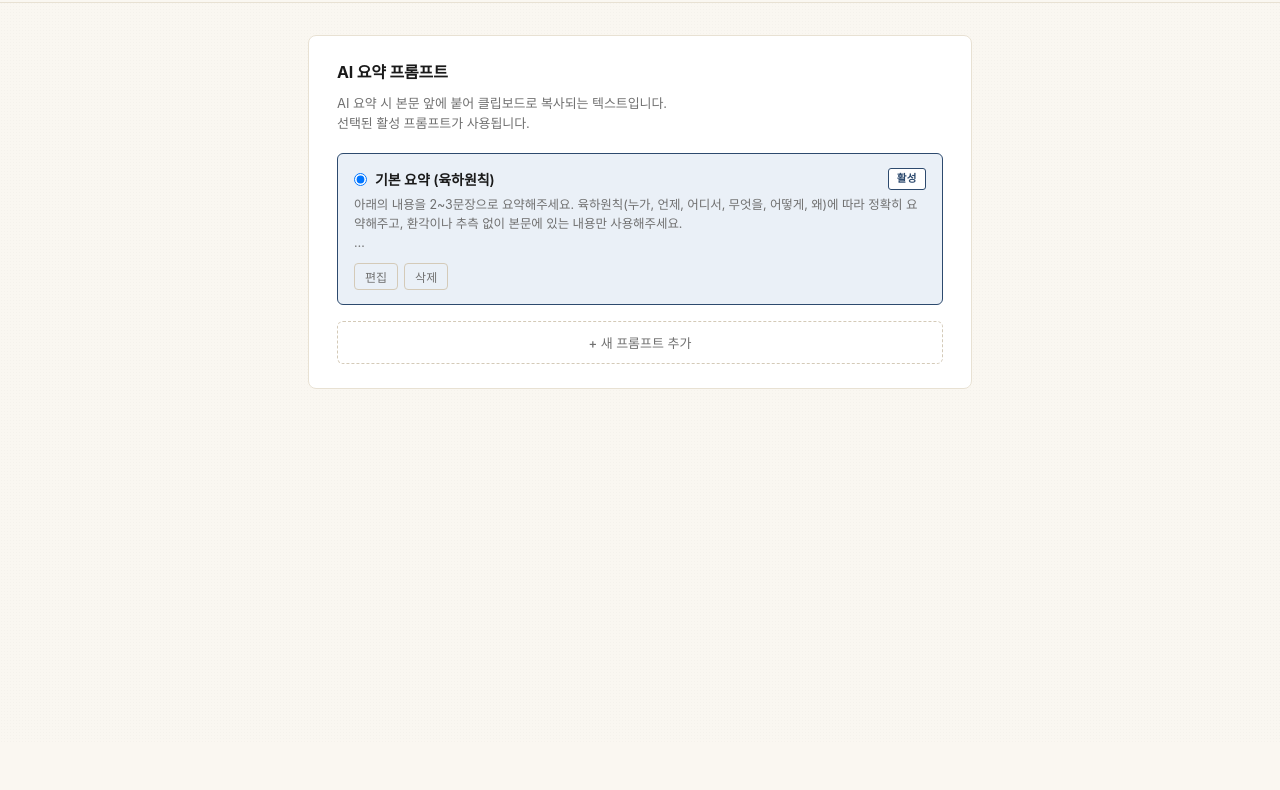
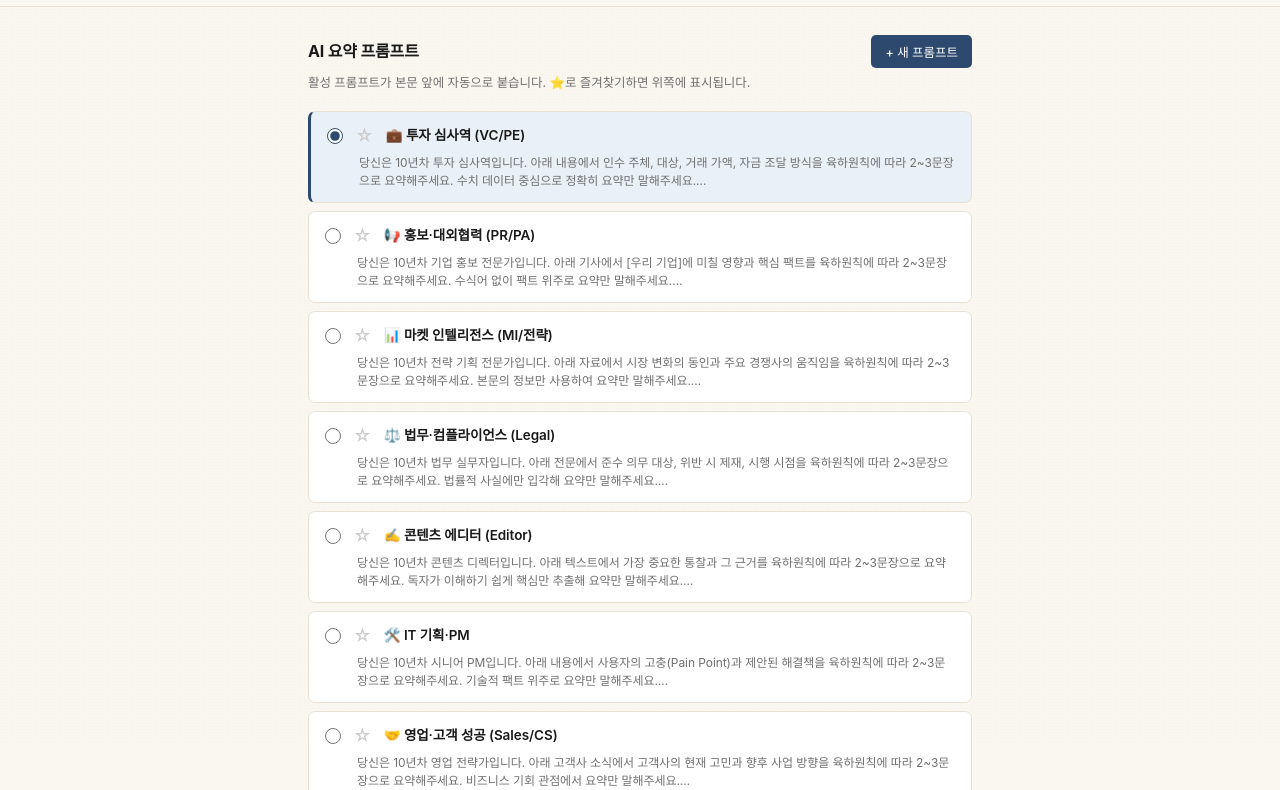
Before and after one commit to hyundavid-qq/textclip, a browser extension: page settings.html in a window 1280 px wide. Shown: the part 58-848 px from the top of the page. Before the commit the page ends 800 px from the top, so only its background shows below. Drawn offline with Linux system fonts and the light colour scheme.

Commit message:
Add 11 prompt presets with favorites and unified flat list
Co-Authored-By: Claude Opus 4.7 (1M context) <noreply@anthropic.com>

```diff
--- a/ai-prompts.js
+++ b/ai-prompts.js
@@ -2,22 +2,99 @@
 
 const _PROMPT_KEY = 'aiPrompts';
 
-const _DEFAULT_PROMPT = {
-  id: "default",
-  name: "기본 요약 (육하원칙)",
-  content: "아래의 내용을 2~3문장으로 요약해주세요. 육하원칙(누가, 언제, 어디서, 무엇을, 어떻게, 왜)에 따라 정확히 요약해주고, 환각이나 추측 없이 본문에 있는 내용만 사용해주세요.\n\n---\n\n",
-  isActive: true,
-};
+// 첫 실행 시 시드되는 11개 프롬프트 (직무별 프리셋 10 + 기본 1)
+// 첫 번째(investor)가 기본 활성. 나머지는 비활성, 즐겨찾기 X.
+const _SEED_PROMPTS = [
+  {
+    id: "preset:investor",
+    name: "💼 투자 심사역 (VC/PE)",
+    content: "당신은 10년차 투자 심사역입니다. 아래 내용에서 인수 주체, 대상, 거래 가액, 자금 조달 방식을 육하원칙에 따라 2~3문장으로 요약해주세요. 수치 데이터 중심으로 정확히 요약만 말해주세요.\n\n---\n\n",
+    isActive: true,
+    isFavorite: false,
+  },
+  {
+    id: "preset:pr",
+    name: "📢 홍보·대외협력 (PR/PA)",
+    content: "당신은 10년차 기업 홍보 전문가입니다. 아래 기사에서 [우리 기업]에 미칠 영향과 핵심 팩트를 육하원칙에 따라 2~3문장으로 요약해주세요. 수식어 없이 팩트 위주로 요약만 말해주세요.\n\n---\n\n",
+    isActive: false, isFavorite: false,
+  },
+  {
+    id: "preset:strategy",
+    name: "📊 마켓 인텔리전스 (MI/전략)",
+    content: "당신은 10년차 전략 기획 전문가입니다. 아래 자료에서 시장 변화의 동인과 주요 경쟁사의 움직임을 육하원칙에 따라 2~3문장으로 요약해주세요. 본문의 정보만 사용하여 요약만 말해주세요.\n\n---\n\n",
+    isActive: false, isFavorite: false,
+  },
+  {
+    id: "preset:legal",
+    name: "⚖️ 법무·컴플라이언스 (Legal)",
+    content: "당신은 10년차 법무 실무자입니다. 아래 전문에서 준수 의무 대상, 위반 시 제재, 시행 시점을 육하원칙에 따라 2~3문장으로 요약해주세요. 법률적 사실에만 입각해 요약만 말해주세요.\n\n---\n\n",
+    isActive: false, isFavorite: false,
+  },
+  {
+    id: "preset:editor",
+    name: "✍️ 콘텐츠 에디터 (Editor)",
+    content: "당신은 10년차 콘텐츠 디렉터입니다. 아래 텍스트에서 가장 중요한 통찰과 그 근거를 육하원칙에 따라 2~3문장으로 요약해주세요. 독자가 이해하기 쉽게 핵심만 추출해 요약만 말해주세요.\n\n---\n\n",
+    isActive: false, isFavorite: false,
+  },
+  {
+    id: "preset:pm",
+    name: "🛠️ IT 기획·PM",
+    content: "당신은 10년차 시니어 PM입니다. 아래 내용에서 사용자의 고충(Pain Point)과 제안된 해결책을 육하원칙에 따라 2~3문장으로 요약해주세요. 기술적 팩트 위주로 요약만 말해주세요.\n\n---\n\n",
+    isActive: false, isFavorite: false,
+  },
+  {
+    id: "preset:sales",
+    name: "🤝 영업·고객 성공 (Sales/CS)",
+    content: "당신은 10년차 영업 전략가입니다. 아래 고객사 소식에서 고객사의 현재 고민과 향후 사업 방향을 육하원칙에 따라 2~3문장으로 요약해주세요. 비즈니스 기회 관점에서 요약만 말해주세요.\n\n---\n\n",
+    isActive: false, isFavorite: false,
+  },
+  {
+    id: "preset:hr",
+    name: "👥 인사·채용 (HR)",
+    content: "당신은 10년차 인사팀장입니다. 아래 자료에서 인재 채용 트렌드의 변화와 구체적인 적용 사례를 육하원칙에 따라 2~3문장으로 요약해주세요. 본문 텍스트에 기반해 요약만 말해주세요.\n\n---\n\n",
+    isActive: false, isFavorite: false,
+  },
+  {
+    id: "preset:policy",
+    name: "🏛️ 공공기관·정책 연구 (Policy)",
+    content: "당신은 10년차 정책 연구원입니다. 아래 발표문에서 정책의 수혜 대상, 예산 규모, 기대 효과를 육하원칙에 따라 2~3문장으로 요약해주세요. 행정적 팩트를 중심으로 요약만 말해주세요.\n\n---\n\n",
+    isActive: false, isFavorite: false,
+  },
+  {
+    id: "preset:learner",
+    name: "📚 학습·자기계발 (Student)",
+    content: "당신은 10년차 지식 큐레이터입니다. 아래 학습 자료에서 핵심 개념의 정의와 실제 적용 방법을 육하원칙에 따라 2~3문장으로 요약해주세요. 주관적 해석 없이 본문 내용만 요약만 말해주세요.\n\n---\n\n",
+    isActive: false, isFavorite: false,
+  },
+  {
+    id: "default",
+    name: "기본 요약 (육하원칙)",
+    content: "아래의 내용을 2~3문장으로 요약해주세요. 육하원칙(누가, 언제, 어디서, 무엇을, 어떻게, 왜)에 따라 정확히 요약해주고, 환각이나 추측 없이 본문에 있는 내용만 사용해주세요.\n\n---\n\n",
+    isActive: false, isFavorite: false,
+  },
+];
 
 async function _loadPromptStore() {
   const r = await chrome.storage.local.get(_PROMPT_KEY);
   const data = r[_PROMPT_KEY];
-  if (!data || !Array.isArray(data.prompts) || data.prompts.length === 0) {
-    // 첫 실행: 기본 프롬프트 시드
-    const seed = { prompts: [{ ..._DEFAULT_PROMPT }] };
+
+  // 키 자체가 없거나(첫 실행) 손상된 경우만 시드
+  // 빈 배열은 사용자가 모두 삭제한 상태로 간주 → 시드하지 않음
+  if (!data || !Array.isArray(data.prompts)) {
+    const seed = { prompts: _SEED_PROMPTS.map(p => ({ ...p })) };
     await chrome.storage.local.set({ [_PROMPT_KEY]: seed });
     return seed;
   }
+
+  // 마이그레이션: isFavorite 필드 없으면 false로 보정
+  let migrated = false;
+  for (const p of data.prompts) {
+    if (typeof p.isFavorite !== "boolean") {
+      p.isFavorite = false;
+      migrated = true;
+    }
+  }
+  if (migrated) await _savePromptStore(data);
   return data;
 }
 
@@ -33,8 +110,8 @@ async function getAllPrompts() {
 async function getActivePrompt() {
   const data = await _loadPromptStore();
   let active = data.prompts.find(p => p.isActive);
+  // 안전장치: 활성 없는데 프롬프트는 있으면 첫 번째를 활성화
   if (!active && data.prompts.length > 0) {
-    // 안전장치: 활성 프롬프트가 없으면 첫 번째를 활성화하고 저장
     data.prompts[0].isActive = true;
     await _savePromptStore(data);
     active = data.prompts[0];
@@ -49,6 +126,7 @@ async function addPrompt({ name, content }) {
     name: String(name || "이름 없음").slice(0, 100),
     content: String(content || ""),
     isActive: false,
+    isFavorite: false,
   };
   data.prompts.push(newPrompt);
   await _savePromptStore(data);
@@ -59,7 +137,7 @@ async function updatePrompt(id, fields) {
   const data = await _loadPromptStore();
   const idx = data.prompts.findIndex(p => p.id === id);
   if (idx === -1) throw new Error(`Prompt ${id} not found`);
-  // isActive 변경은 setActivePrompt로만. 여기선 name/content만 허용
+  // isActive / isFavorite은 setActivePrompt / toggleFavorite로만 바꾸도록 분리
   const allowed = {};
   if (typeof fields.name === "string") allowed.name = fields.name.slice(0, 100);
   if (typeof fields.content === "string") allowed.content = fields.content;
@@ -67,18 +145,17 @@ async function updatePrompt(id, fields) {
   await _savePromptStore(data);
 }
 
+// 정책: 활성 프롬프트는 삭제 불가. 비활성 프롬프트만 삭제 가능.
+// → 활성을 다른 프롬프트로 옮긴 후에야 삭제할 수 있음
+// → 결과적으로 항상 최소 1개의 프롬프트는 남음 (다시 시드도 안 함)
 async function deletePrompt(id) {
   const data = await _loadPromptStore();
   const target = data.prompts.find(p => p.id === id);
   if (!target) return;
+  if (target.isActive) {
+    throw new Error("ACTIVE_PROMPT_NOT_DELETABLE");
+  }
   data.prompts = data.prompts.filter(p => p.id !== id);
-  if (data.prompts.length === 0) {
-    // 마지막 하나까지 지우면 기본 프롬프트로 다시 시드
-    data.prompts = [{ ..._DEFAULT_PROMPT }];
-  } else if (target.isActive) {
-    // 활성을 지웠으면 첫 번째를 자동 활성화
-    data.prompts[0].isActive = true;
-  }
   await _savePromptStore(data);
 }
 
@@ -92,3 +169,12 @@ async function setActivePrompt(id) {
   if (!found) throw new Error(`Prompt ${id} not found`);
   await _savePromptStore(data);
 }
+
+async function toggleFavorite(id) {
+  const data = await _loadPromptStore();
+  const p = data.prompts.find(p => p.id === id);
+  if (!p) throw new Error(`Prompt ${id} not found`);
+  p.isFavorite = !p.isFavorite;
+  await _savePromptStore(data);
+  return p.isFavorite;
+}
--- a/settings.css
+++ b/settings.css
@@ -1,17 +1,18 @@
 /* settings.css — viewer.css 위에 얹어 쓰는 설정 페이지 전용 룰 */
 
-/* 헤더: 좌(back) / 중앙(title) / 우(여백)를 균등하게 → 타이틀 진짜 중앙 */
-.settings-topbar {
-  grid-template-columns: 1fr auto 1fr;
+/* 헤더 */
+.settings-header {
+  display: flex;
+  align-items: center;
+  gap: 16px;
+  padding: 16px 28px;
+  border-bottom: 1px solid var(--border);
+  background: var(--bg);
+  position: sticky;
+  top: 0;
+  z-index: 100;
 }
-.topbar-center h1 {
-  margin: 0;
-  font-size: 18px;
-  font-weight: 700;
-  letter-spacing: -0.02em;
-  white-space: nowrap;
-}
-.back-link {
+.settings-header a {
   color: var(--text-muted);
   text-decoration: none;
   font-size: 13px;
@@ -19,174 +20,164 @@
   border-radius: 4px;
   transition: all 0.12s;
 }
-.back-link:hover {
+.settings-header a:hover {
   background: var(--bg-soft);
   color: var(--accent);
 }
+.settings-header h1 {
+  margin: 0;
+  font-size: 18px;
+  font-weight: 700;
+  letter-spacing: -0.02em;
+}
 
-/* 메인 영역 */
+/* 메인 */
 .settings-main {
   max-width: 720px;
   margin: 0 auto;
-  padding: 32px 28px 60px;
+  padding: 28px;
   position: relative;
   z-index: 1;
 }
 
-.settings-section {
-  background: var(--bg-card);
-  border: 1px solid var(--border);
-  border-radius: 8px;
-  padding: 24px 28px;
+/* 섹션 헤더 */
+.section-header {
+  display: flex;
+  align-items: center;
+  justify-content: space-between;
+  margin-bottom: 6px;
 }
-
-.section-title {
-  margin: 0 0 8px;
+.section-header h2 {
+  margin: 0;
   font-size: 16px;
   font-weight: 700;
   letter-spacing: -0.01em;
 }
+.add-prompt-btn {
+  background: var(--accent);
+  color: white;
+  border: none;
+  padding: 7px 14px;
+  border-radius: 5px;
+  font-size: 12.5px;
+  font-weight: 500;
+  cursor: pointer;
+  font-family: inherit;
+  transition: background 0.12s;
+}
+.add-prompt-btn:hover { background: #243d5c; }
 
-.section-hint {
+.section-desc {
   color: var(--text-muted);
-  font-size: 13px;
-  margin: 0 0 20px;
-  line-height: 1.55;
+  font-size: 12.5px;
+  margin: 0 0 18px;
+  line-height: 1.5;
 }
 
-/* 프롬프트 리스트 */
+/* 프롬프트 평면 리스트 */
 .prompt-list {
-  list-style: none;
-  margin: 0 0 16px;
-  padding: 0;
   display: flex;
   flex-direction: column;
-  gap: 10px;
+  gap: 8px;
 }
 
-.prompt-card {
+.prompt-item {
+  background: white;
   border: 1px solid var(--border);
-  border-radius: 6px;
-  padding: 14px 16px;
-  background: white;
-  transition: border-color 0.15s, background 0.15s;
+  border-radius: 7px;
+  padding: 12px 16px;
+  transition: border-color 0.15s, box-shadow 0.15s;
 }
-.prompt-card.active {
-  border-color: var(--accent);
+.prompt-item:hover { border-color: var(--border-strong); }
+.prompt-item.is-active {
+  border-left: 3px solid var(--accent);
   background: var(--accent-soft);
 }
 
-.prompt-card-header {
+.prompt-item-header {
   display: flex;
   align-items: center;
-  justify-content: space-between;
+  gap: 10px;
   margin-bottom: 6px;
-  gap: 8px;
 }
-
 .prompt-radio {
-  display: inline-flex;
-  align-items: center;
-  gap: 8px;
   cursor: pointer;
-  flex: 1;
-  min-width: 0;
+  width: 16px;
+  height: 16px;
+  margin: 0;
+  flex-shrink: 0;
+  accent-color: var(--accent);
 }
-.prompt-radio input[type="radio"] {
-  margin: 0;
+.favorite-btn {
+  background: transparent;
+  border: none;
+  font-size: 18px;
   cursor: pointer;
+  color: #ccc;
+  padding: 0 2px;
+  line-height: 1;
+  transition: color 0.15s, transform 0.1s;
+  font-family: inherit;
   flex-shrink: 0;
 }
+.favorite-btn:hover { transform: scale(1.15); }
+.favorite-btn.is-favorite { color: #f5b400; }
+
 .prompt-name {
-  font-size: 14px;
+  flex: 1;
+  font-size: 13.5px;
   font-weight: 600;
+  color: var(--text);
   overflow: hidden;
   text-overflow: ellipsis;
   white-space: nowrap;
-}
-
-.active-badge {
-  display: none;
-  flex-shrink: 0;
-  font-size: 10.5px;
-  font-weight: 700;
-  letter-spacing: 0.05em;
-  text-transform: uppercase;
-  color: var(--accent);
-  background: white;
-  padding: 2px 8px;
-  border-radius: 3px;
-  border: 1px solid var(--accent);
-}
-.prompt-card.active .active-badge {
-  display: inline-block;
-}
-
-.prompt-preview {
-  margin: 6px 0 10px;
-  color: var(--text-muted);
-  font-size: 12.5px;
-  line-height: 1.5;
-  white-space: pre-wrap;
-  display: -webkit-box;
-  -webkit-line-clamp: 3;
-  -webkit-box-orient: vertical;
-  overflow: hidden;
+  min-width: 0;
 }
 
 .prompt-actions {
   display: flex;
-  gap: 6px;
+  gap: 4px;
+  opacity: 0;
+  transition: opacity 0.15s;
+  flex-shrink: 0;
 }
+.prompt-item:hover .prompt-actions { opacity: 1; }
 .prompt-actions button {
   background: transparent;
   border: 1px solid var(--border-strong);
   color: var(--text-muted);
-  font-size: 12px;
-  padding: 4px 10px;
-  border-radius: 4px;
+  font-size: 11.5px;
+  padding: 3px 9px;
+  border-radius: 3px;
   cursor: pointer;
   font-family: inherit;
   transition: all 0.12s;
 }
-.btn-edit-prompt:hover {
-  border-color: var(--accent);
-  color: var(--accent);
-  background: white;
-}
-.btn-delete-prompt:hover {
+.prompt-actions button:hover { background: var(--bg-soft); color: var(--text); }
+.prompt-actions .prompt-delete:hover {
+  background: var(--danger-soft);
+  color: var(--danger);
   border-color: var(--danger);
-  color: var(--danger);
-  background: var(--danger-soft);
 }
 
-/* "+ 새 프롬프트 추가" 버튼 */
-.btn-add-prompt {
-  width: 100%;
-  background: transparent;
-  border: 1px dashed var(--border-strong);
+.prompt-content-preview {
+  font-size: 12px;
   color: var(--text-muted);
-  font-size: 13px;
-  padding: 11px;
-  border-radius: 6px;
-  cursor: pointer;
-  font-family: inherit;
-  font-weight: 500;
-  transition: all 0.12s;
-}
-.btn-add-prompt:hover {
-  border-color: var(--accent);
-  color: var(--accent);
-  background: var(--accent-soft);
-  border-style: solid;
+  line-height: 1.5;
+  padding-left: 32px;
+  display: -webkit-box;
+  -webkit-line-clamp: 2;
+  -webkit-box-orient: vertical;
+  overflow: hidden;
+  white-space: pre-wrap;
 }
 
 /* 추가/편집 인라인 폼 */
 .prompt-form {
-  margin-top: 16px;
+  margin-bottom: 16px;
   padding: 18px;
   border: 1px solid var(--border-strong);
-  border-radius: 6px;
+  border-radius: 7px;
   background: white;
 }
 .prompt-form h3 {
@@ -206,9 +197,7 @@
   margin-bottom: 4px;
   letter-spacing: 0.02em;
 }
-.form-required {
-  color: var(--danger);
-}
+.form-required { color: var(--danger); }
 .form-field input,
 .form-field textarea {
   width: 100%;
@@ -238,7 +227,6 @@
   color: var(--text-subtle);
   margin-top: 4px;
 }
-
 .form-actions {
   display: flex;
   gap: 8px;
@@ -249,5 +237,6 @@
 /* 모바일 */
 @media (max-width: 600px) {
   .settings-main { padding: 20px 16px 60px; }
-  .settings-section { padding: 18px; }
+  .settings-header { padding: 14px 18px; }
+  .prompt-actions { opacity: 1; }
 }
--- a/settings.html
+++ b/settings.html
@@ -8,25 +8,18 @@
   <link rel="stylesheet" href="settings.css" />
 </head>
 <body>
-  <header class="topbar settings-topbar">
-    <div class="topbar-left">
-      <a href="viewer.html" class="back-link">← 보관함으로</a>
-    </div>
-    <div class="topbar-center">
-      <h1>TextClip 설정</h1>
-    </div>
-    <div class="topbar-actions"></div>
+  <header class="settings-header">
+    <a href="viewer.html">← 보관함으로</a>
+    <h1>TextClip 설정</h1>
   </header>
 
   <main class="settings-main">
-    <section class="settings-section">
-      <h2 class="section-title">AI 요약 프롬프트</h2>
-      <p class="section-hint">AI 요약 시 본문 앞에 붙어 클립보드로 복사되는 텍스트입니다.<br />
-        선택된 활성 프롬프트가 사용됩니다.</p>
-
-      <ul id="promptList" class="prompt-list"></ul>
-
-      <button id="btnAddPrompt" class="btn-add-prompt">+ 새 프롬프트 추가</button>
+    <section>
+      <div class="section-header">
+        <h2>AI 요약 프롬프트</h2>
+        <button class="add-prompt-btn" id="btnAddPrompt">+ 새 프롬프트</button>
+      </div>
+      <p class="section-desc">활성 프롬프트가 본문 앞에 자동으로 붙습니다. ⭐로 즐겨찾기하면 위쪽에 표시됩니다.</p>
 
       <div id="promptForm" class="prompt-form" hidden>
         <h3 id="promptFormTitle">새 프롬프트</h3>
@@ -45,26 +38,26 @@
           <button id="btnPromptSave" class="btn-primary">저장</button>
         </div>
       </div>
+
+      <div id="promptList" class="prompt-list"></div>
     </section>
   </main>
 
   <div id="toastContainer" class="toast-container"></div>
 
-  <template id="promptCardTemplate">
-    <li class="prompt-card">
-      <div class="prompt-card-header">
-        <label class="prompt-radio">
-          <input type="radio" name="activePrompt" />
-          <span class="prompt-name"></span>
-        </label>
-        <span class="active-badge">활성</span>
+  <template id="promptItemTemplate">
+    <div class="prompt-item">
+      <div class="prompt-item-header">
+        <input type="radio" name="activePrompt" class="prompt-radio" />
+        <button class="favorite-btn" type="button" title="즐겨찾기">☆</button>
+        <span class="prompt-name"></span>
+        <div class="prompt-actions">
+          <button class="prompt-edit" type="button">편집</button>
+          <button class="prompt-delete" type="button">삭제</button>
+        </div>
       </div>
-      <p class="prompt-preview"></p>
-      <div class="prompt-actions">
-        <button class="btn-edit-prompt">편집</button>
-        <button class="btn-delete-prompt">삭제</button>
-      </div>
-    </li>
+      <div class="prompt-content-preview"></div>
+    </div>
   </template>
 
   <script src="ai-prompts.js"></script>
--- a/settings.js
+++ b/settings.js
@@ -15,34 +15,52 @@ async function init() {
 
 async function renderList() {
   const prompts = await getAllPrompts();
+
+  // 정렬: 즐겨찾기 → 활성 → 원래(시드/추가) 순서
+  // Array.prototype.sort는 안정 정렬이라 동등 항목은 원래 순서 유지
+  const sorted = [...prompts].sort((a, b) => {
+    if (a.isFavorite !== b.isFavorite) return a.isFavorite ? -1 : 1;
+    if (a.isActive !== b.isActive) return a.isActive ? -1 : 1;
+    return 0;
+  });
+
   const list = $("#promptList");
   list.innerHTML = "";
-  for (const p of prompts) {
-    list.appendChild(makePromptCard(p));
+  for (const p of sorted) {
+    list.appendChild(makePromptItem(p));
   }
 }
 
-function makePromptCard(prompt) {
-  const t = $("#promptCardTemplate").content.cloneNode(true);
-  const card = t.querySelector(".prompt-card");
-  if (prompt.isActive) card.classList.add("active");
+function makePromptItem(prompt) {
+  const t = $("#promptItemTemplate").content.cloneNode(true);
+  const item = t.querySelector(".prompt-item");
+  item.dataset.id = prompt.id;
+  if (prompt.isActive) item.classList.add("is-active");
 
-  const radio = card.querySelector("input[type='radio']");
+  const radio = item.querySelector(".prompt-radio");
   radio.checked = !!prompt.isActive;
-  radio.dataset.id = prompt.id;
   radio.addEventListener("change", async () => {
     await setActivePrompt(prompt.id);
     await renderList();
-    showToast(`✅ "${prompt.name}"이(가) 활성화되었습니다`);
+    showToast(`✅ "${prompt.name}" 활성화됨`);
   });
 
-  card.querySelector(".prompt-name").textContent = prompt.name;
-  card.querySelector(".prompt-preview").textContent = prompt.content;
+  const favBtn = item.querySelector(".favorite-btn");
+  favBtn.textContent = prompt.isFavorite ? "★" : "☆";
+  if (prompt.isFavorite) favBtn.classList.add("is-favorite");
+  favBtn.title = prompt.isFavorite ? "즐겨찾기 해제" : "즐겨찾기 추가";
+  favBtn.addEventListener("click", async () => {
+    await toggleFavorite(prompt.id);
+    await renderList();
+  });
 
-  card.querySelector(".btn-edit-prompt").addEventListener("click", () => openFormForEdit(prompt));
-  card.querySelector(".btn-delete-prompt").addEventListener("click", () => handleDelete(prompt));
+  item.querySelector(".prompt-name").textContent = prompt.name;
+  item.querySelector(".prompt-content-preview").textContent = prompt.content;
 
-  return card;
+  item.querySelector(".prompt-edit").addEventListener("click", () => openFormForEdit(prompt));
+  item.querySelector(".prompt-delete").addEventListener("click", () => handleDelete(prompt));
+
+  return item;
 }
 
 function openFormForNew() {
@@ -101,17 +119,21 @@ async function handleSave() {
 }
 
 async function handleDelete(prompt) {
+  // 활성 프롬프트는 삭제 불가
   if (prompt.isActive) {
-    showToast("⚠️ 활성 프롬프트는 삭제할 수 없습니다. 다른 프롬프트를 활성으로 바꾼 후 시도하세요");
-    return;
-  }
-  const all = await getAllPrompts();
-  if (all.length <= 1) {
-    showToast("⚠️ 마지막 프롬프트는 삭제할 수 없습니다");
+    showToast("⚠️ 활성 프롬프트는 삭제할 수 없습니다. 다른 프롬프트를 활성으로 바꾼 뒤 삭제하세요");
     return;
   }
   if (!confirm(`"${prompt.name}" 프롬프트를 삭제할까요?`)) return;
-  await deletePrompt(prompt.id);
+  try {
+    await deletePrompt(prompt.id);
+  } catch (e) {
+    if (e.message === "ACTIVE_PROMPT_NOT_DELETABLE") {
+      showToast("⚠️ 활성 프롬프트는 삭제할 수 없습니다");
+      return;
+    }
+    throw e;
+  }
   await renderList();
   showToast("✅ 프롬프트가 삭제되었습니다");
 }
```
